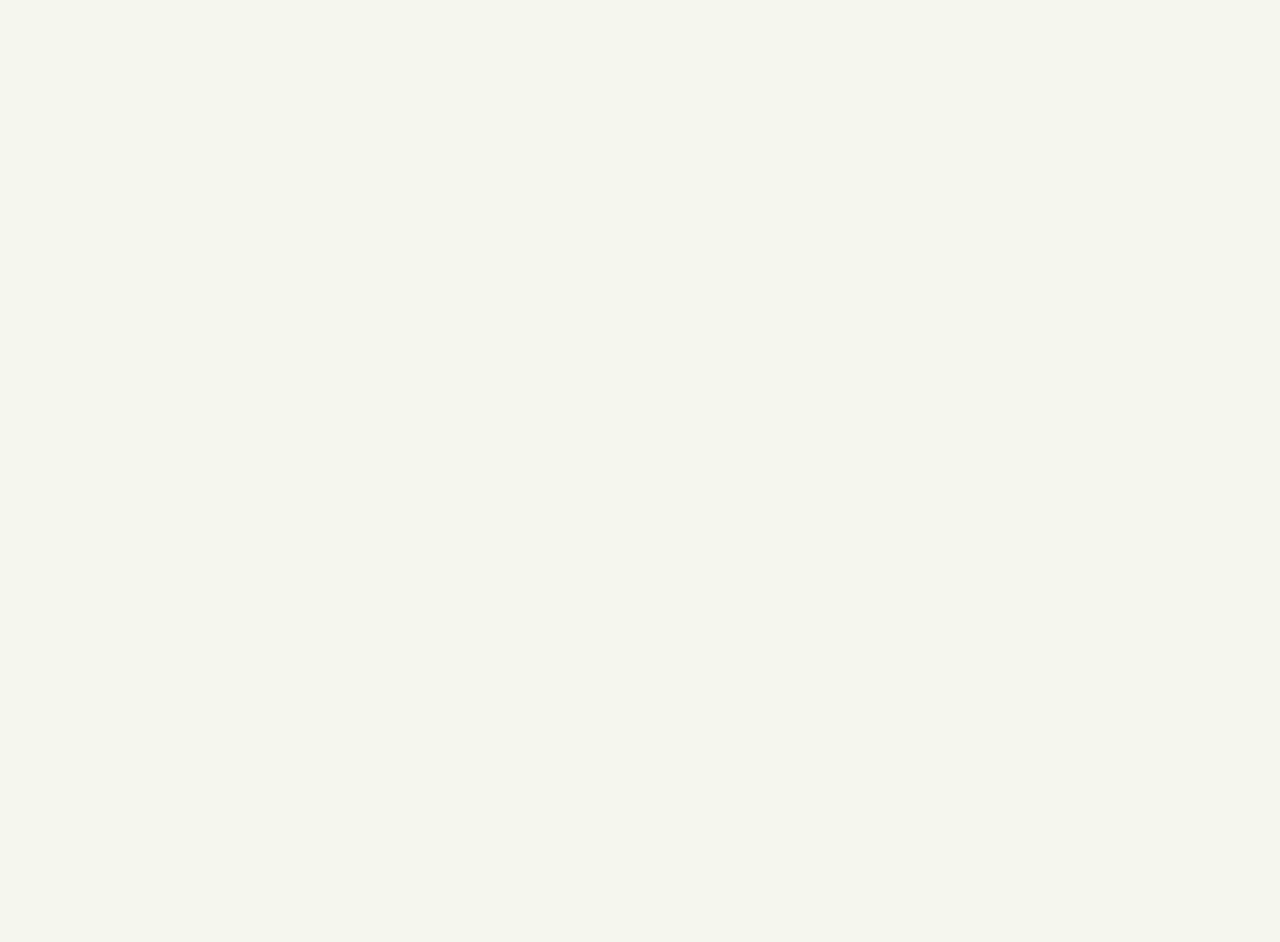
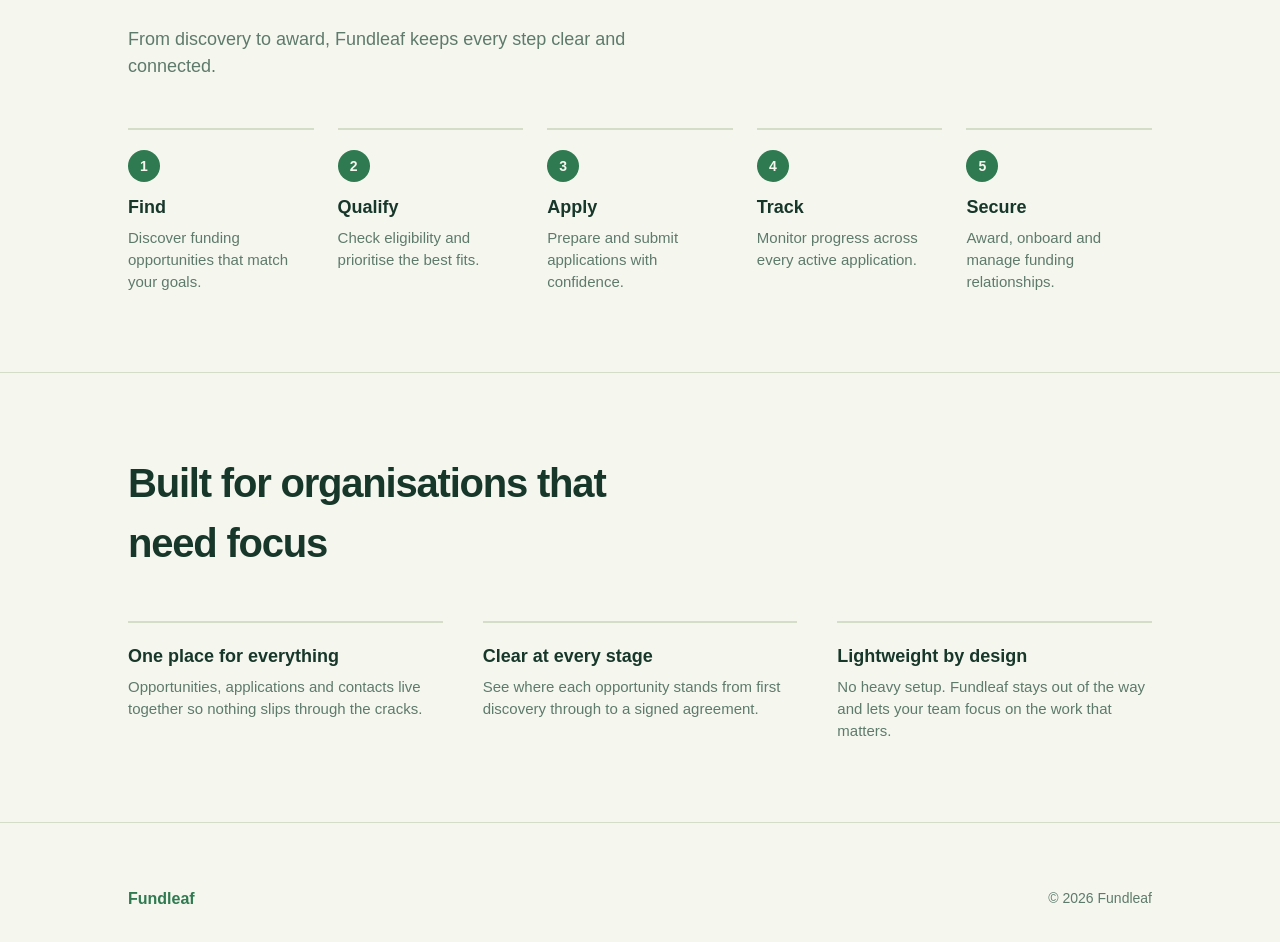
Before and after one commit to FlowRecovery/fundleaf-website, a Next.js app: page / in a window 1280 px wide. Shown: the part 926-1868 px from the top of the page. Before the commit the page ends 800 px from the top, so only its background shows below. Built offline with nearby package versions, Linux system fonts and the light colour scheme.

Commit message:
Expand homepage with workflow, features and footer

```diff
--- a/app/globals.css
+++ b/app/globals.css
@@ -3,17 +3,34 @@
   --ink: #18372b;
   --leaf: #2f7a50;
   --paper: #f5f7ef;
+  --muted: #5e7a6b;
+  --rule: #d4ddc8;
 }
 
-* { box-sizing: border-box; }
+* {
+  box-sizing: border-box;
+}
 
-html, body { margin: 0; min-height: 100%; }
+html,
+body {
+  margin: 0;
+  min-height: 100%;
+}
 
 body {
   background: var(--paper);
   color: var(--ink);
   font-family: Arial, Helvetica, sans-serif;
+  line-height: 1.5;
 }
+
+h1,
+h2,
+h3 {
+  margin: 0;
+}
+
+/* ── Hero ───────────────────────────────────────────── */
 
 main {
   min-height: 100vh;
@@ -22,8 +39,178 @@
   padding: 2rem;
 }
 
-.hero { width: min(44rem, 100%); }
-.brand { color: var(--leaf); font-size: 1.125rem; font-weight: 700; }
-h1 { font-size: clamp(3rem, 10vw, 6rem); letter-spacing: -0.06em; line-height: 0.95; margin: 1.5rem 0; }
-.intro { font-size: clamp(1.125rem, 2.5vw, 1.5rem); line-height: 1.5; max-width: 38rem; }
-.status { margin-top: 3rem; font-size: 0.875rem; font-weight: 700; letter-spacing: 0.08em; text-transform: uppercase; }
+.hero {
+  width: min(44rem, 100%);
+}
+
+.brand {
+  color: var(--leaf);
+  font-size: 1.125rem;
+  font-weight: 700;
+}
+
+h1 {
+  font-size: clamp(3rem, 10vw, 6rem);
+  letter-spacing: -0.06em;
+  line-height: 0.95;
+  margin: 1.5rem 0;
+}
+
+.intro {
+  font-size: clamp(1.125rem, 2.5vw, 1.5rem);
+  line-height: 1.5;
+  max-width: 38rem;
+}
+
+.status {
+  margin-top: 3rem;
+  font-size: 0.875rem;
+  font-weight: 700;
+  letter-spacing: 0.08em;
+  text-transform: uppercase;
+}
+
+/* ── Workflow ───────────────────────────────────────── */
+
+.workflow {
+  padding: 5rem 2rem;
+}
+
+.workflow-inner {
+  width: min(64rem, 100%);
+  margin: 0 auto;
+}
+
+.workflow h2 {
+  font-size: clamp(1.75rem, 4vw, 2.5rem);
+  letter-spacing: -0.03em;
+}
+
+.workflow-sub {
+  margin-top: 0.75rem;
+  color: var(--muted);
+  font-size: 1.125rem;
+  max-width: 34rem;
+}
+
+.workflow-steps {
+  list-style: none;
+  margin: 3rem 0 0;
+  padding: 0;
+  display: grid;
+  gap: 2rem;
+}
+
+@media (min-width: 40rem) {
+  .workflow-steps {
+    grid-template-columns: repeat(5, 1fr);
+    gap: 1.5rem;
+  }
+}
+
+.workflow-steps li {
+  border-top: 2px solid var(--rule);
+  padding-top: 1.25rem;
+}
+
+.step-num {
+  display: inline-block;
+  width: 2rem;
+  height: 2rem;
+  line-height: 2rem;
+  text-align: center;
+  border-radius: 50%;
+  background: var(--leaf);
+  color: var(--paper);
+  font-weight: 700;
+  font-size: 0.875rem;
+  margin-bottom: 0.75rem;
+}
+
+.workflow-steps h3 {
+  font-size: 1.125rem;
+  margin-bottom: 0.375rem;
+}
+
+.workflow-steps p {
+  margin: 0;
+  color: var(--muted);
+  font-size: 0.9375rem;
+  line-height: 1.45;
+}
+
+/* ── Features ───────────────────────────────────────── */
+
+.features {
+  padding: 5rem 2rem;
+  border-top: 1px solid var(--rule);
+}
+
+.features-inner {
+  width: min(64rem, 100%);
+  margin: 0 auto;
+}
+
+.features h2 {
+  font-size: clamp(1.75rem, 4vw, 2.5rem);
+  letter-spacing: -0.03em;
+  max-width: 30rem;
+}
+
+.features-list {
+  list-style: none;
+  margin: 3rem 0 0;
+  padding: 0;
+  display: grid;
+  gap: 2rem;
+}
+
+@media (min-width: 40rem) {
+  .features-list {
+    grid-template-columns: repeat(3, 1fr);
+    gap: 2.5rem;
+  }
+}
+
+.features-list li {
+  border-top: 2px solid var(--rule);
+  padding-top: 1.25rem;
+}
+
+.features-list h3 {
+  font-size: 1.125rem;
+  margin-bottom: 0.375rem;
+}
+
+.features-list p {
+  margin: 0;
+  color: var(--muted);
+  font-size: 0.9375rem;
+  line-height: 1.45;
+}
+
+/* ── Footer ─────────────────────────────────────────── */
+
+.site-footer {
+  padding: 3rem 2rem;
+  border-top: 1px solid var(--rule);
+}
+
+.footer-inner {
+  width: min(64rem, 100%);
+  margin: 0 auto;
+  display: flex;
+  justify-content: space-between;
+  align-items: center;
+}
+
+.footer-brand {
+  color: var(--leaf);
+  font-weight: 700;
+}
+
+.footer-copy {
+  margin: 0;
+  color: var(--muted);
+  font-size: 0.875rem;
+}
--- a/app/page.tsx
+++ b/app/page.tsx
@@ -1,14 +1,90 @@
 export default function Home() {
   return (
+    <>
       <main>
         <section className="hero">
           <p className="brand">Fundleaf</p>
           <h1>Funding, organised.</h1>
           <p className="intro">
-          A simpler way to keep funding opportunities, applications and relationships in one place.
+            A simpler way to keep funding opportunities, applications and
+            relationships in one place.
           </p>
           <p className="status">Coming soon</p>
         </section>
       </main>
+
+      <section className="workflow" aria-labelledby="workflow-heading">
+        <div className="workflow-inner">
+          <h2 id="workflow-heading">How it works</h2>
+          <p className="workflow-sub">
+            From discovery to award, Fundleaf keeps every step clear and
+            connected.
+          </p>
+          <ol className="workflow-steps">
+            <li>
+              <span className="step-num">1</span>
+              <h3>Find</h3>
+              <p>Discover funding opportunities that match your goals.</p>
+            </li>
+            <li>
+              <span className="step-num">2</span>
+              <h3>Qualify</h3>
+              <p>Check eligibility and prioritise the best fits.</p>
+            </li>
+            <li>
+              <span className="step-num">3</span>
+              <h3>Apply</h3>
+              <p>Prepare and submit applications with confidence.</p>
+            </li>
+            <li>
+              <span className="step-num">4</span>
+              <h3>Track</h3>
+              <p>Monitor progress across every active application.</p>
+            </li>
+            <li>
+              <span className="step-num">5</span>
+              <h3>Secure</h3>
+              <p>Award, onboard and manage funding relationships.</p>
+            </li>
+          </ol>
+        </div>
+      </section>
+
+      <section className="features" aria-labelledby="features-heading">
+        <div className="features-inner">
+          <h2 id="features-heading">Built for organisations that need focus</h2>
+          <ul className="features-list">
+            <li>
+              <h3>One place for everything</h3>
+              <p>
+                Opportunities, applications and contacts live together so
+                nothing slips through the cracks.
+              </p>
+            </li>
+            <li>
+              <h3>Clear at every stage</h3>
+              <p>
+                See where each opportunity stands from first discovery through
+                to a signed agreement.
+              </p>
+            </li>
+            <li>
+              <h3>Lightweight by design</h3>
+              <p>
+                No heavy setup. Fundleaf stays out of the way and lets your
+                team focus on the work that matters.
+              </p>
+            </li>
+          </ul>
+        </div>
+      </section>
+
+      <footer className="site-footer">
+        <div className="footer-inner">
+          <p className="footer-brand">Fundleaf</p>
+          <p className="footer-copy">&copy; {new Date().getFullYear()} Fundleaf</p>
+        </div>
+      </footer>
+    </>
   );
 }
```
Lines whose indentation alone changed are shown as unchanged.
